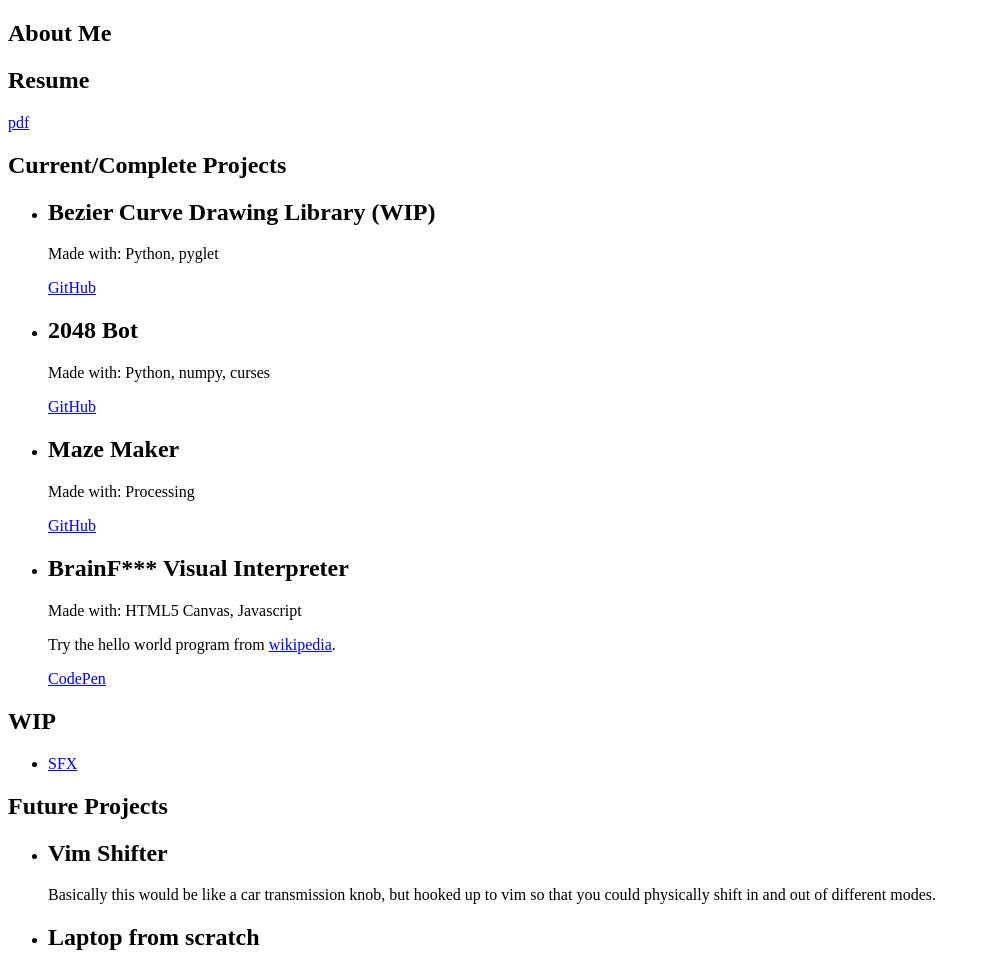
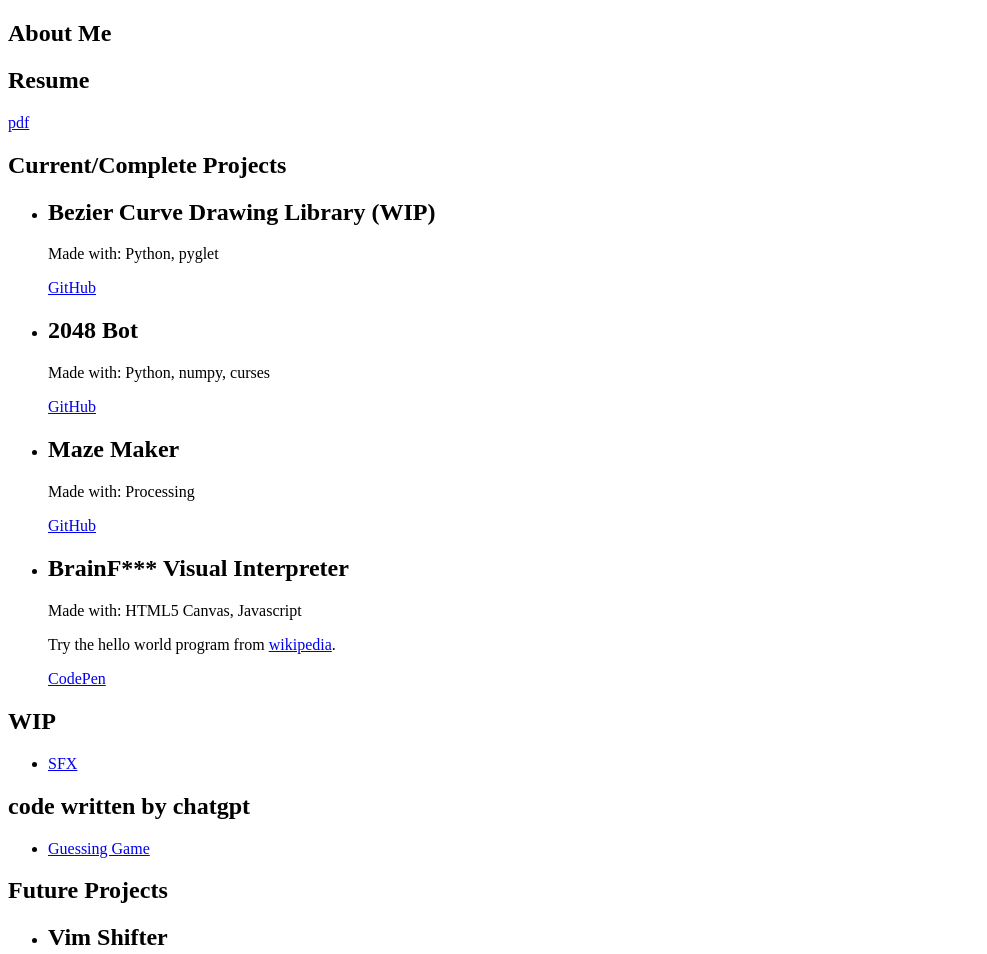
Before and after one commit to tgnhrkn/tgnhrkn.github.io, a plain HTML site: page index.html in a window 1280 px wide. Shown: the top 954 px of the page, without its empty margins (0-987 px from the left). Drawn offline with Linux system fonts and the light colour scheme.

Commit message:
Update index.html

```diff
--- a/index.html
+++ b/index.html
@@ -52,6 +52,14 @@
             </li>
         </ul>
     </section>
+    <section id="chatgpt">
+        <h1>code written by chatgpt</h1>
+        <ul>
+            <li>
+                <a href="./guess.html" >Guessing Game</a>
+            </li>
+        </ul>
+    </section>
     <section id="ideas">
         <h1>Future Projects</h1>
         <ul id="future-project-list">
```
